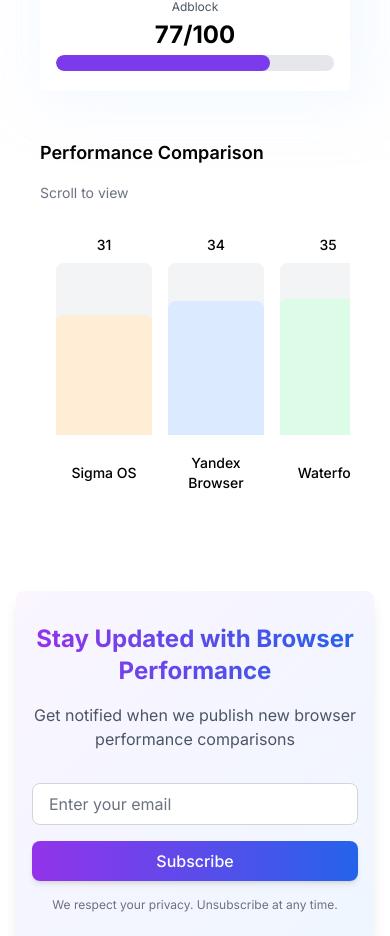
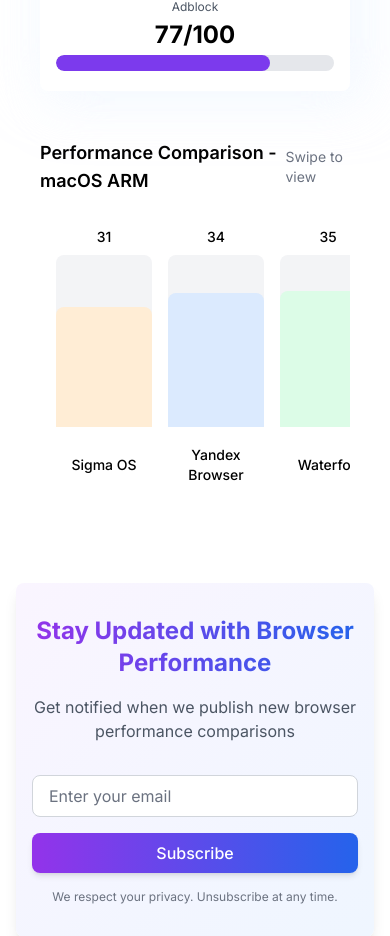
Before and after one commit to kawaiier/browserating, a Next.js app: page / in a window 390 px wide. Shown: the part 8860-9796 px from the top of the page. Built offline with nearby package versions, Linux system fonts and the light colour scheme.

Commit message:
Enhance BrowserBarChart with accessibility and platform-specific improvements

```diff
--- a/app/components/BrowserBarChart.js
+++ b/app/components/BrowserBarChart.js
@@ -32,41 +32,86 @@
 
   if (chartData.length === 0) {
     return (
-      <div className="text-center text-gray-500 py-8">
+      <div
+        className="text-center text-gray-500 py-8"
+        role="status"
+        aria-live="polite"
+      >
         No performance data available for the selected platform
       </div>
     );
   }
 
+  // Get platform display name
+  const platformNames = {
+    "macos-arm": "macOS ARM",
+    "macos-intel": "macOS Intel",
+    windows: "Windows",
+    android: "Android",
+  };
+
+  const platformName = platformNames[platform] || platform;
+
   return (
     <div className="space-y-4 w-full">
+      <div className="flex justify-between items-center">
         <h3 className="text-lg font-semibold dark:text-gray-100">
-        Performance Comparison
+          Performance Comparison - {platformName}
         </h3>
-      <p className="text-sm text-gray-500 dark:text-gray-400">Scroll to view</p>
-      <div className="overflow-x-auto scrollbar">
+        <p className="text-sm text-gray-500 dark:text-gray-400">
+          <span className="hidden sm:inline">Scroll to view all browsers</span>
+          <span className="sm:hidden">Swipe to view</span>
+        </p>
+      </div>
+
+      <div
+        className="overflow-x-auto scrollbar"
+        tabIndex="0"
+        role="region"
+        aria-label={`Browser performance chart for ${platformName}`}
+      >
         <div className="h-[300px] flex justify-start gap-4 p-4 min-w-fit">
-          {chartData.map((item) => (
-            <div key={item.name} className="flex flex-col w-24 flex-shrink-0">
-              <div className="text-sm font-medium text-center mb-2 dark:text-gray-300">
+          {chartData.map((item, index) => {
+            const percentHeight = (item.score / maxScore) * 100;
+            const scoreFormatted = item.score.toLocaleString(undefined, {
+              maximumFractionDigits: 1,
+            });
+
+            return (
+              <div
+                key={item.name}
+                className="flex flex-col w-24 flex-shrink-0"
+                role="presentation"
+              >
+                <div
+                  className="text-sm font-medium text-center mb-2 dark:text-gray-300"
+                  aria-hidden="true"
+                >
                   {Math.round(item.score).toLocaleString()}
                 </div>
 
-              <div className="flex-1 relative group">
+                <div
+                  className="flex-1 relative group"
+                  role="graphics-symbol"
+                  aria-label={`${
+                    item.name
+                  } score: ${scoreFormatted}, ${percentHeight.toFixed(
+                    1
+                  )}% of maximum score`}
+                  aria-roledescription="bar"
+                >
                   <div className="absolute inset-0 bg-gray-100 dark:bg-gray-700 rounded-t-lg">
                     <div
                       className={`w-full ${getEngineColor(
                         item.engine
                       )} rounded-t-lg absolute bottom-0 transition-all duration-200 hover:brightness-90`}
                       style={{
-                      height: `${(item.score / maxScore) * 100}%`,
+                        height: `${percentHeight}%`,
                       }}
                     >
                       {/* Hover Score */}
                       <div className="opacity-0 group-hover:opacity-100 absolute inset-0 flex items-center justify-center text-gray-500 dark:text-gray-200 font-medium transition-opacity duration-200">
-                      {item.score.toLocaleString(undefined, {
-                        maximumFractionDigits: 1,
-                      })}
+                        {scoreFormatted}
                       </div>
                     </div>
                   </div>
@@ -81,8 +126,23 @@
                   </div>
                 </div>
               </div>
+            );
+          })}
+        </div>
+      </div>
+
+      {/* Screen reader only summary */}
+      <div className="sr-only">
+        <h4>Summary of browser performance on {platformName}</h4>
+        <p>From highest to lowest score:</p>
+        <ol>
+          {[...chartData].reverse().map((item, index) => (
+            <li key={`summary-${item.name}`}>
+              {item.name} with a score of {item.score.toFixed(1)} using{" "}
+              {item.engine} engine
+            </li>
           ))}
-        </div>
+        </ol>
       </div>
 
       <style jsx>{`
```
Lines whose indentation alone changed are shown as unchanged.
